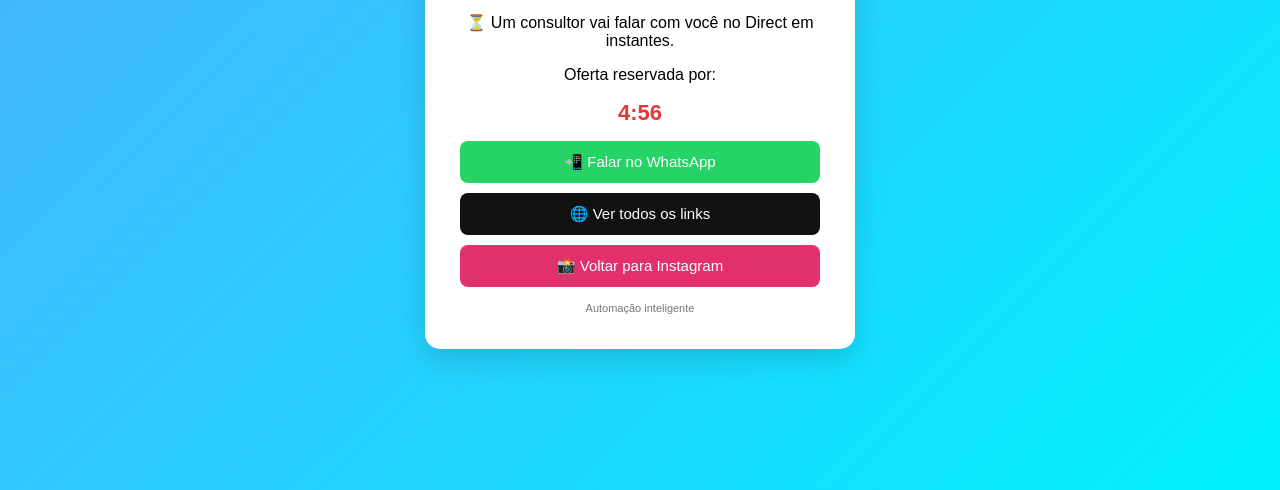
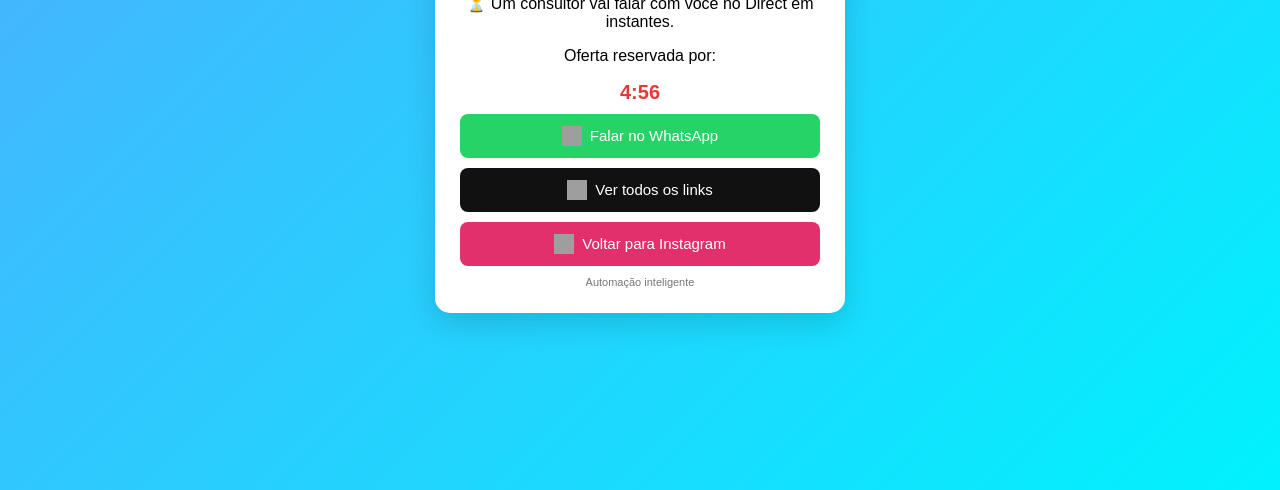
Before and after one commit to fluxodigital-dev/pagina-oferta, a plain HTML site: page index.html in a window 1280 px wide. Shown: the part 310-800 px from the top of the page. Drawn offline with nearby package versions, Linux system fonts and the light colour scheme; no server answers; grey boxes are pictures that could not be loaded.

Commit message:
Update index.html

```diff
--- a/index.html
+++ b/index.html
@@ -2,7 +2,8 @@
 <html lang="pt-br">
 <head>
 <meta charset="UTF-8">
-<title>Buscando sua promoção...</title>
+<meta name="viewport" content="width=device-width, initial-scale=1.0">
+<title>Buscando sua promoção</title>
 
 <style>
 
@@ -18,21 +19,17 @@ margin:0;
 
 .card{
 background:white;
-padding:35px;
+padding:25px;
 border-radius:15px;
 box-shadow:0 10px 30px rgba(0,0,0,0.15);
 text-align:center;
-width:360px;
-}
-
-h1{
-color:#2e7d32;
-margin-bottom:10px;
+width:90%;
+max-width:360px;
 }
 
 .progress{
 width:100%;
-height:10px;
+height:8px;
 background:#eee;
 border-radius:10px;
 overflow:hidden;
@@ -52,14 +49,17 @@ animation:load 1s forwards;
 }
 
 .timer{
-font-size:22px;
+font-size:20px;
 font-weight:bold;
 color:#e53935;
-margin:15px 0;
+margin:10px 0;
 }
 
-button{
-display:block;
+.button{
+display:flex;
+align-items:center;
+justify-content:center;
+gap:8px;
 width:100%;
 border:none;
 padding:12px;
@@ -67,36 +67,33 @@ margin-top:10px;
 border-radius:8px;
 font-size:15px;
 cursor:pointer;
-transition:0.2s;
-}
-
-button:hover{
-transform:scale(1.03);
+color:white;
 }
 
 .whatsapp{
 background:#25D366;
-color:white;
 }
 
 .linktree{
 background:#111;
-color:white;
 }
 
 .instagram{
 background:#E1306C;
-color:white;
+}
+
+.button img{
+width:20px;
+height:20px;
 }
 
 .footer{
 font-size:11px;
 color:#777;
-margin-top:15px;
+margin-top:10px;
 }
 
 </style>
-
 </head>
 
 <body>
@@ -105,7 +102,7 @@ margin-top:15px;
 
 <div id="loading">
 
-<h2>🔎 Buscando sua promoção...</h2>
+<h3>🔎 Buscando sua promoção...</h3>
 
 <div class="progress">
 <div class="bar"></div>
@@ -117,7 +114,7 @@ margin-top:15px;
 
 <div id="resultado" style="display:none">
 
-<h1>Promoção encontrada! 🎉</h1>
+<h2>🎉 Promoção encontrada!</h2>
 
 <p>
 Seu atendimento foi enviado para nossa equipe.
@@ -131,19 +128,31 @@ Seu atendimento foi enviado para nossa equipe.
 
 <div class="timer" id="countdown">05:00</div>
 
-<button class="whatsapp"
+<button class="button whatsapp"
 onclick="window.open('https://wa.me/5599984442913')">
-📲 Falar no WhatsApp
+
+<img src="https://cdn-icons-png.flaticon.com/512/733/733585.png">
+
+Falar no WhatsApp
+
 </button>
 
-<button class="linktree"
+<button class="button linktree"
 onclick="window.open('https://linktr.ee/InstitutoChavesSousa')">
-🌐 Ver todos os links
+
+<img src="https://cdn-icons-png.flaticon.com/512/3536/3536505.png">
+
+Ver todos os links
+
 </button>
 
-<button class="instagram"
-onclick="history.back()">
-📸 Voltar para Instagram
+<button class="button instagram"
+onclick="window.close()">
+
+<img src="https://cdn-icons-png.flaticon.com/512/2111/2111463.png">
+
+Voltar para Instagram
+
 </button>
 
 <div class="footer">
@@ -156,7 +165,7 @@ Automação inteligente
 
 <script>
 
-// pegar dados da URL enviados pelo ManyChat
+// pegar dados enviados pelo ManyChat
 const params = new URLSearchParams(window.location.search)
 
 const nome = params.get("nome")
@@ -180,10 +189,11 @@ origem:origem
 })
 })
 
-// mostrar resultado depois de 1 segundo
+// mostrar resultado
 setTimeout(()=>{
 document.getElementById("loading").style.display="none"
 document.getElementById("resultado").style.display="block"
+confetti()
 },1000)
 
 
@@ -210,5 +220,7 @@ setInterval(atualizar,1000)
 
 </script>
 
+<script src="https://cdn.jsdelivr.net/npm/canvas-confetti@1.6.0/dist/confetti.browser.min.js"></script>
+
 </body>
 </html>
```
